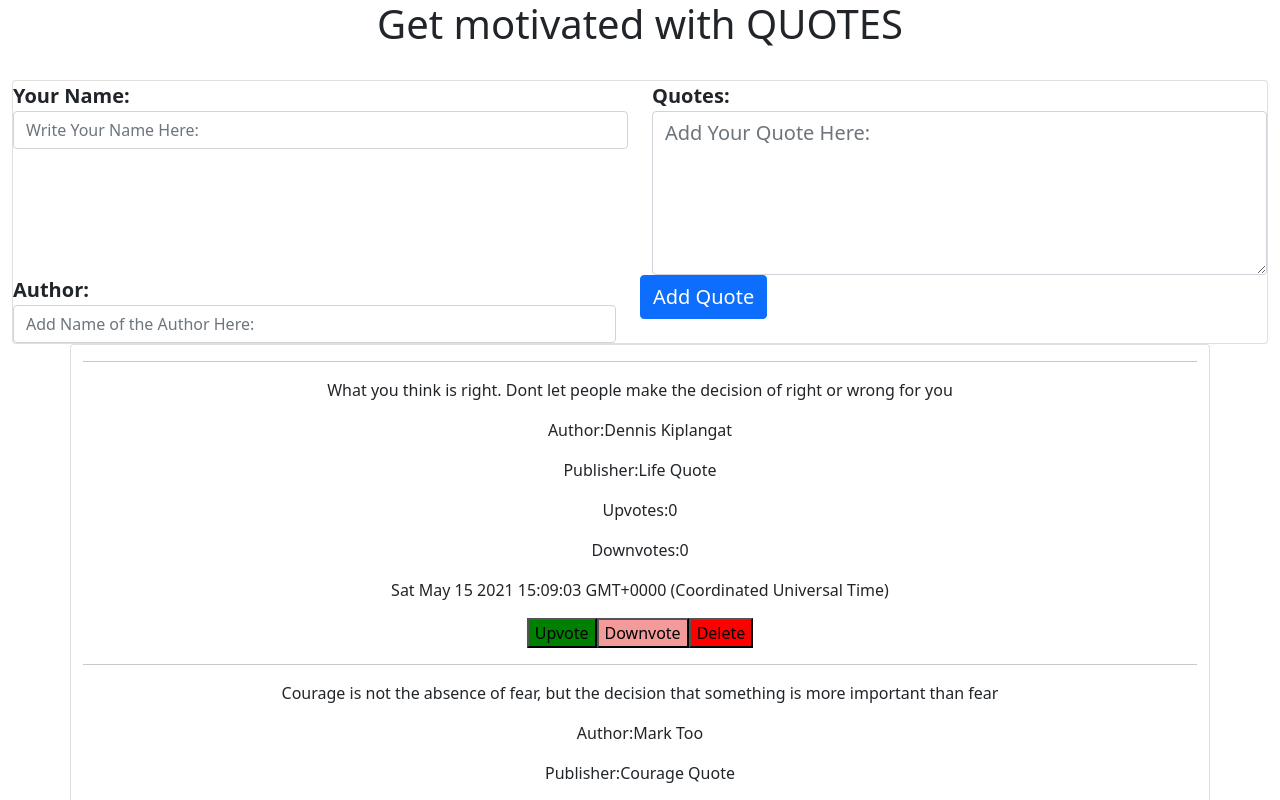
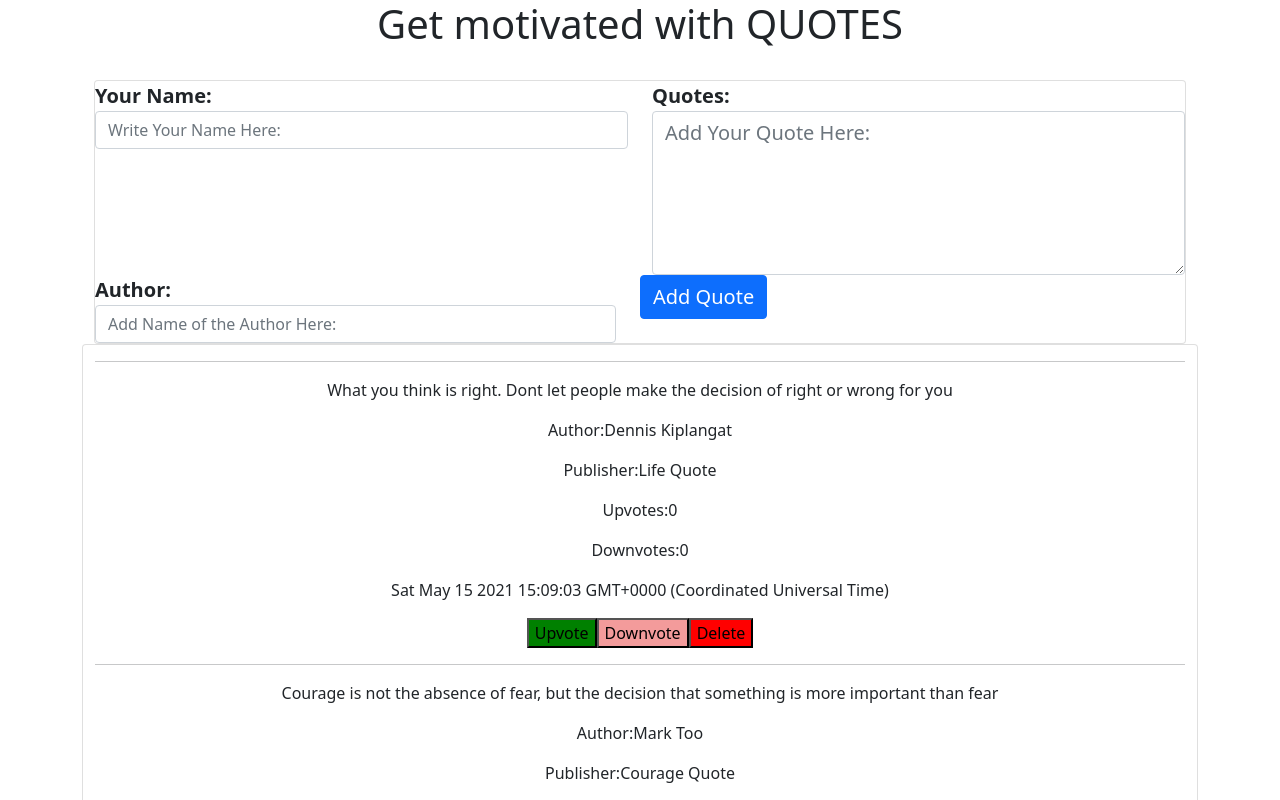
Before and after one commit to kiplaa1500/Quotes-, an Angular app: page / in a window 1280 px wide. Shown: the top 800 px of the page. Built offline with nearby package versions, Linux system fonts and the light colour scheme.

Commit message:
More styling

```diff
--- a/src/app/app.component.html
+++ b/src/app/app.component.html
@@ -1 +1,8 @@
-<app-quotes></app-quotes>
+<div class="container">
+  <div class="col-md-12">
+    <app-quotes></app-quotes>
+  </div>
+  <!-- <div class="col-md-6">
+    <app-quotes-form></app-quotes-form>
+  </div> -->
+</div>
```
